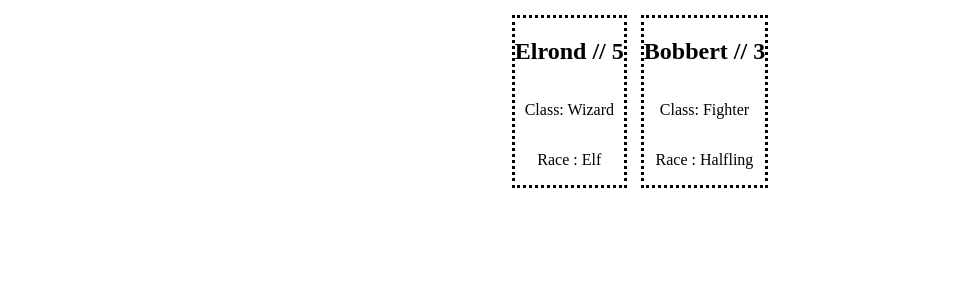
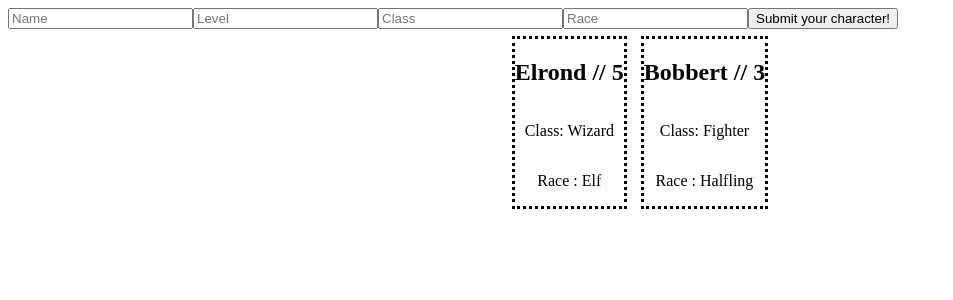
Before and after one commit to rogueslime/innkeeper, a React (Create React App) app: page / in a window 1280 px wide. Shown: the top 300 px of the page, without its empty margins (0-953 px from the left). Built offline with nearby package versions, Linux system fonts and the light colour scheme.

Commit message:
Added extremely basic create character form for practice.

```diff
--- a/src/App.js
+++ b/src/App.js
@@ -1,5 +1,7 @@
 import React, { useState } from 'react';
 import CharacterCard from './components/CharacterCard';
+import Toolbar from './components/Toolbar';
+import CharacterForm from './components/CharacterForm';
 
 function App() {
   const [characters, setCharacters] = useState([
@@ -19,6 +21,10 @@ function App() {
     }
   ]);
 
+  const addCharacter = (character) => {
+    setCharacters([...characters, { ...character, id:characters.length + 1}]);
+  };
+
 
   return (
     <>
@@ -34,13 +40,20 @@ function App() {
             margin: 10px; /* Add some space between cards */
             outline-style: dotted;
           }
+          .site-container {
+            justify-content: center;
+            align-items: center;
+          }
         `}
       </style>
 
-      <div className="character-container">
-        {characters.map(character => (
-          <CharacterCard key={character.id} character={character} />
-        ))}
+      <div className = "site-container">
+        <CharacterForm addCharacter = {addCharacter} />
+        <div className="character-container">
+          {characters.map(character => (
+            <CharacterCard key={character.id} character={character} />
+          ))}
+        </div>
       </div>
     </>
   );
--- /dev/null
+++ b/src/components/CharacterForm.js
@@ -0,0 +1,60 @@
+import React, {useState} from 'react';
+
+function CharacterForm({ addCharacter }) {
+    const [newCharacter, setNewCharacter] = useState({
+        name:'',
+        lvl: '',
+        class: '',
+        race: ''
+    });
+
+    const handleChange = (e) => {
+        setNewCharacter({ ...newCharacter, [e.target.name]: e.target.value});
+    };
+
+    const handleSubmit = (e) => {
+        e.preventDefault();
+        addCharacter(newCharacter);
+        setNewCharacter({name: '', lvl: '', class: '', race: ''});
+    };
+
+    return (
+        <form onSubmit={handleSubmit}>
+            <input
+                type="text"
+                name="name"
+                value={newCharacter.name}
+                onChange={handleChange}
+                placeholder="Name"
+                required
+            />
+            <input
+                type="number"
+                name="lvl"
+                value={newCharacter.lvl}
+                onChange={handleChange}
+                placeholder="Level"
+                required
+            />
+            <input
+                type="text"
+                name="class"
+                value={newCharacter.class}
+                onChange={handleChange}
+                placeholder="Class"
+                required
+            />
+            <input
+                type="text"
+                name="race"
+                value={newCharacter.race}
+                onChange={handleChange}
+                placeholder="Race"
+                required
+            />
+            <button type ="submit"> Submit your character! </button>
+        </form>
+    )
+}
+
+export default CharacterForm;
--- /dev/null
+++ b/src/components/Toolbar.js
@@ -0,0 +1,24 @@
+import React from 'react';
+
+function Toolbar() {
+    return (
+        <>
+            <style>
+                {`
+                .toolbar {
+                    display: flex;
+                    flex-direction: row;
+                    justify-content: center; /* Center the items horizontally */
+                    align-items: center; /* Center the items vertically (optional) */
+                `}
+            </style>
+
+            <div className = 'toolbar'>
+                <span>Sign In</span>
+                <span>Create a Character</span>
+            </div>
+        </>
+    );
+}
+
+export default Toolbar;
```
